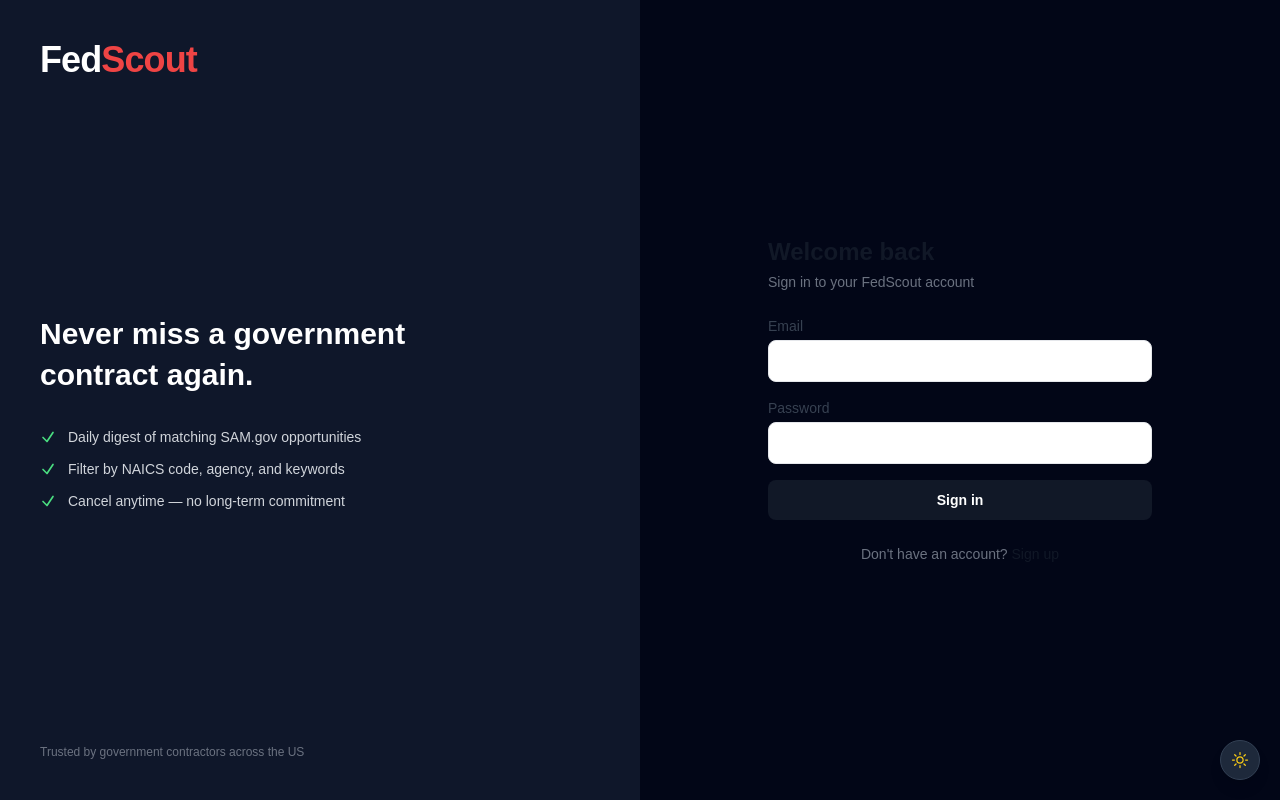
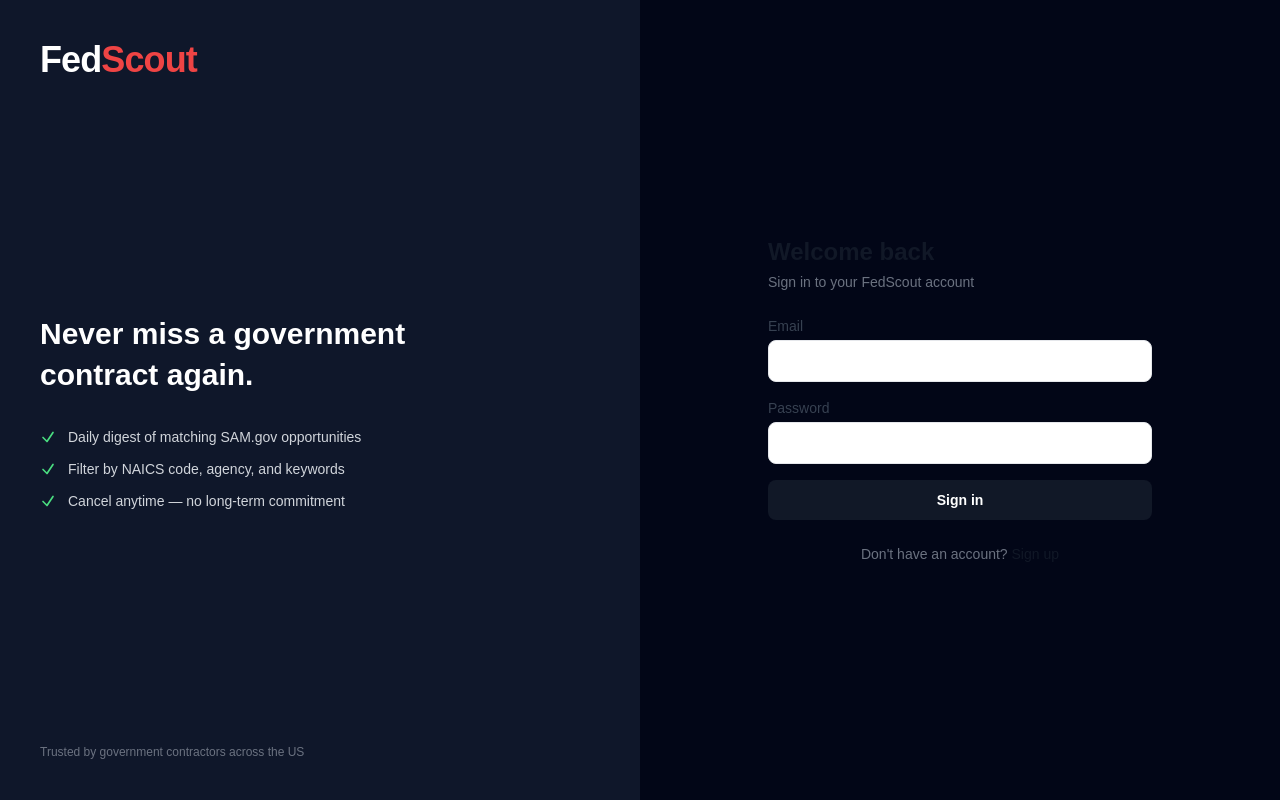
Before and after one commit to qelson/fedscout, a Next.js app: page /login in a window 1280 px wide. Built offline with nearby package versions, Linux system fonts and the light colour scheme.

Commit message:
Remove theme toggle and light mode system entirely

```diff
--- a/app/components/ThemeToggle.tsx
+++ /dev/null
@@ -1,49 +0,0 @@
-'use client'
-
-import { useState, useEffect } from 'react'
-
-export default function ThemeToggle() {
-  const [isDark, setIsDark] = useState(true)
-
-  useEffect(() => {
-    const stored = localStorage.getItem('theme')
-    if (stored === 'light') {
-      setIsDark(false)
-      document.documentElement.classList.add('light-mode')
-    } else {
-      setIsDark(true)
-      document.documentElement.classList.remove('light-mode')
-    }
-  }, [])
-
-  function toggle() {
-    if (isDark) {
-      setIsDark(false)
-      localStorage.setItem('theme', 'light')
-      document.documentElement.classList.add('light-mode')
-    } else {
-      setIsDark(true)
-      localStorage.setItem('theme', 'dark')
-      document.documentElement.classList.remove('light-mode')
-    }
-  }
-
-  return (
-    <button
-      type="button"
-      onClick={toggle}
-      title={isDark ? 'Switch to light mode' : 'Switch to dark mode'}
-      className="fixed bottom-5 right-5 z-50 flex h-10 w-10 items-center justify-center rounded-full border border-slate-700 bg-slate-800 shadow-lg hover:bg-slate-700 transition-colors"
-    >
-      {isDark ? (
-        <svg className="h-5 w-5 text-yellow-400" fill="none" stroke="currentColor" strokeWidth={1.5} viewBox="0 0 24 24">
-          <path strokeLinecap="round" strokeLinejoin="round" d="M12 3v2.25m6.364.386l-1.591 1.591M21 12h-2.25m-.386 6.364l-1.591-1.591M12 18.75V21m-4.773-4.227l-1.591 1.591M5.25 12H3m4.227-4.773L5.636 5.636M15.75 12a3.75 3.75 0 11-7.5 0 3.75 3.75 0 017.5 0z" />
-        </svg>
-      ) : (
-        <svg className="h-5 w-5 text-slate-600" fill="none" stroke="currentColor" strokeWidth={1.5} viewBox="0 0 24 24">
-          <path strokeLinecap="round" strokeLinejoin="round" d="M21.752 15.002A9.718 9.718 0 0118 15.75c-5.385 0-9.75-4.365-9.75-9.75 0-1.33.266-2.597.748-3.752A9.753 9.753 0 003 11.25C3 16.635 7.365 21 12.75 21a9.753 9.753 0 009.002-5.998z" />
-        </svg>
-      )}
-    </button>
-  )
-}
--- a/app/globals.css
+++ b/app/globals.css
@@ -6,32 +6,7 @@
   scroll-behavior: smooth;
 }
 
-:root {
-  --bg-primary: #020617;
-  --bg-secondary: #0f172a;
-  --bg-card: #1e293b;
-  --border: #334155;
-  --text-primary: #f8fafc;
-  --text-secondary: #94a3b8;
-  --text-muted: #475569;
-  --text-faint: #1e293b;
-}
-
-html.light-mode {
-  --bg-primary: #f8fafc;
-  --bg-secondary: #f1f5f9;
-  --bg-card: #ffffff;
-  --border: #e2e8f0;
-  --text-primary: #0f172a;
-  --text-secondary: #475569;
-  --text-muted: #94a3b8;
-  --text-faint: #e2e8f0;
-}
-
 body {
-  background-color: var(--bg-primary);
-  color: var(--text-primary);
-  transition: background-color 0.2s ease, color 0.2s ease;
   font-family: Arial, Helvetica, sans-serif;
 }
 
--- a/app/layout.tsx
+++ b/app/layout.tsx
@@ -1,8 +1,6 @@
 import type { Metadata } from "next";
 import localFont from "next/font/local";
 import "./globals.css";
-import ThemeToggle from "./components/ThemeToggle";
-
 const geistSans = localFont({
   src: "./fonts/GeistVF.woff",
   variable: "--font-geist-sans",
@@ -28,10 +26,8 @@
     <html lang="en">
       <body
         className={`${geistSans.variable} ${geistMono.variable} antialiased`}
-        style={{ backgroundColor: 'var(--bg-primary)', color: 'var(--text-primary)' }}
       >
         {children}
-        <ThemeToggle />
       </body>
     </html>
   );
--- a/app/login/page.tsx
+++ b/app/login/page.tsx
@@ -14,7 +14,7 @@
 
 function LeftPanel() {
   return (
-    <div className="hidden lg:flex lg:w-1/2 flex-col justify-between p-10" style={{ backgroundColor: 'var(--bg-secondary)' }}>
+    <div className="hidden lg:flex lg:w-1/2 flex-col justify-between bg-slate-900 p-10">
       <Link href="/" className="text-4xl font-extrabold tracking-tight">
         <span className="text-white">Fed</span><span className="text-red-500">Scout</span>
       </Link>
@@ -55,7 +55,7 @@
   }
 
   return (
-    <div className="min-h-screen flex" style={{ backgroundColor: 'var(--bg-primary)' }}>
+    <div className="min-h-screen flex bg-slate-950">
       <LeftPanel />
 
       <div className="flex flex-1 flex-col justify-center px-6 py-12 lg:px-16">
--- a/app/page.tsx
+++ b/app/page.tsx
@@ -4,10 +4,10 @@
 
 export default function Home() {
   return (
-    <div className="min-h-screen text-slate-100" style={{ backgroundColor: 'var(--bg-primary)' }}>
+    <div className="min-h-screen text-slate-100" style={{ backgroundColor: '#0a0f1e' }}>
 
       {/* ── Navbar ── */}
-      <header className="sticky top-0 z-50 border-b" style={{ backgroundColor: 'var(--bg-primary)', borderColor: 'var(--border)' }}>
+      <header className="sticky top-0 z-50 border-b" style={{ backgroundColor: '#0a0f1e', borderColor: '#1e293b' }}>
         <div className="max-w-7xl mx-auto px-6 sm:px-8 h-14 flex items-center justify-between">
           <Link href="/" className="text-4xl font-extrabold tracking-tight">
             <span className="text-white">Fed</span><span className="text-red-500">Scout</span>
--- a/app/privacy/page.tsx
+++ b/app/privacy/page.tsx
@@ -2,7 +2,7 @@
 
 export default function PrivacyPage() {
   return (
-    <div className="min-h-screen text-slate-300" style={{ backgroundColor: 'var(--bg-primary)' }}>
+    <div className="min-h-screen bg-slate-950 text-slate-300">
       <div className="max-w-2xl mx-auto px-6 py-16">
 
         <div className="mb-10">
--- a/app/quiz/page.tsx
+++ b/app/quiz/page.tsx
@@ -202,9 +202,9 @@
   }
 
   return (
-    <div className="min-h-screen flex flex-col" style={{ backgroundColor: 'var(--bg-primary)' }}>
+    <div className="min-h-screen flex flex-col bg-slate-950">
       {/* Nav */}
-      <header className="border-b shrink-0" style={{ borderColor: 'var(--border)' }}>
+      <header className="border-b border-slate-800 shrink-0">
         <div className="max-w-2xl mx-auto px-4 sm:px-6 h-14 flex items-center justify-between">
           <Link href="/" className="text-2xl font-extrabold tracking-tight text-gray-900 hover:text-gray-600 transition-colors">
             fedscout
--- a/app/settings/page.tsx
+++ b/app/settings/page.tsx
@@ -15,8 +15,8 @@
   ])
 
   return (
-    <div className="min-h-screen" style={{ backgroundColor: 'var(--bg-primary)' }}>
-      <header className="sticky top-0 z-10 border-b" style={{ backgroundColor: 'var(--bg-secondary)', borderColor: 'var(--border)' }}>
+    <div className="min-h-screen bg-slate-950">
+      <header className="sticky top-0 z-10 bg-slate-900 border-b border-slate-800">
         <div className="max-w-5xl mx-auto px-4 sm:px-6 h-14 flex items-center justify-between">
           <div className="flex items-center gap-3">
             <Link href="/dashboard" className="text-slate-400 hover:text-slate-200 transition-colors">
--- a/app/signup/page.tsx
+++ b/app/signup/page.tsx
@@ -14,7 +14,7 @@
 
 function LeftPanel() {
   return (
-    <div className="hidden lg:flex lg:w-1/2 flex-col justify-between p-10" style={{ backgroundColor: 'var(--bg-secondary)' }}>
+    <div className="hidden lg:flex lg:w-1/2 flex-col justify-between bg-slate-900 p-10">
       <Link href="/" className="text-4xl font-extrabold tracking-tight">
         <span className="text-white">Fed</span><span className="text-red-500">Scout</span>
       </Link>
@@ -55,7 +55,7 @@
   }
 
   return (
-    <div className="min-h-screen flex" style={{ backgroundColor: 'var(--bg-primary)' }}>
+    <div className="min-h-screen flex bg-slate-950">
       <LeftPanel />
 
       <div className="flex flex-1 flex-col justify-center px-6 py-12 lg:px-16">
--- a/app/terms/page.tsx
+++ b/app/terms/page.tsx
@@ -2,7 +2,7 @@
 
 export default function TermsPage() {
   return (
-    <div className="min-h-screen text-slate-300" style={{ backgroundColor: 'var(--bg-primary)' }}>
+    <div className="min-h-screen bg-slate-950 text-slate-300">
       <div className="max-w-2xl mx-auto px-6 py-16">
 
         <div className="mb-10">
```
